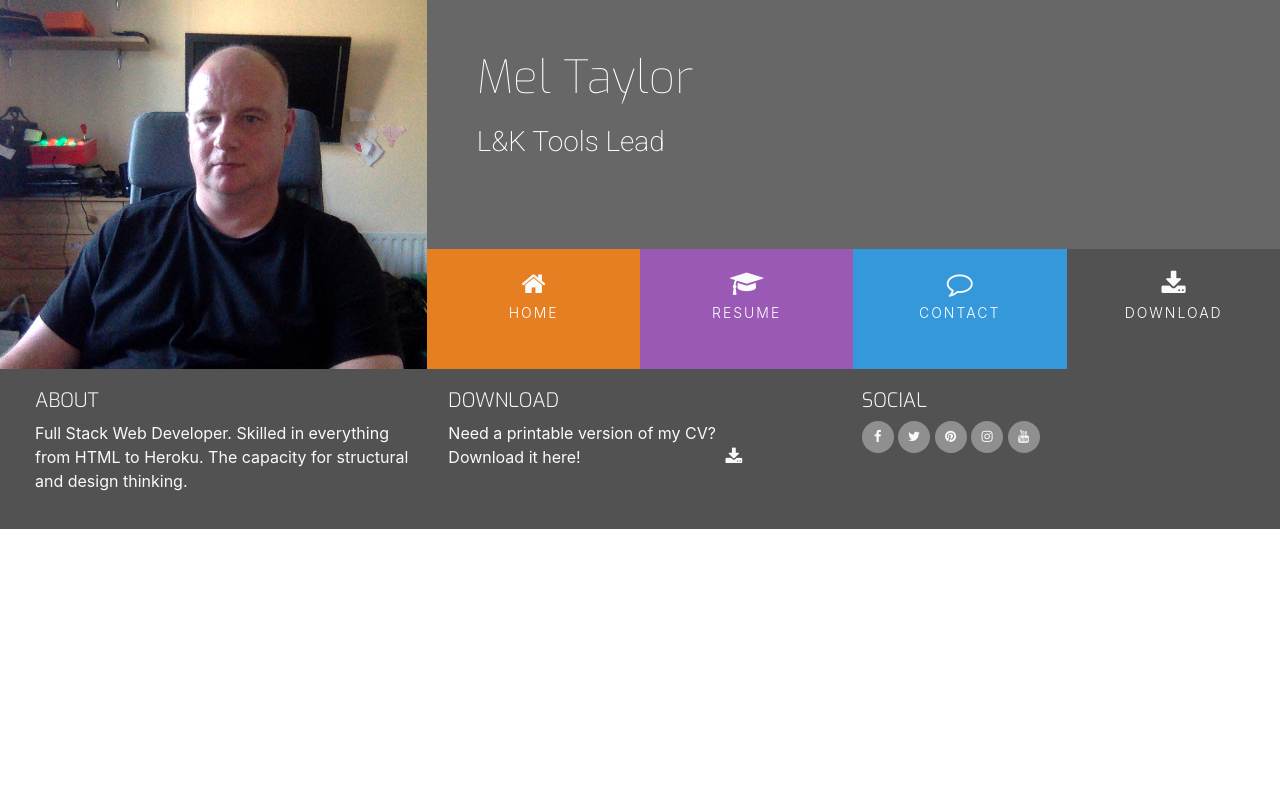
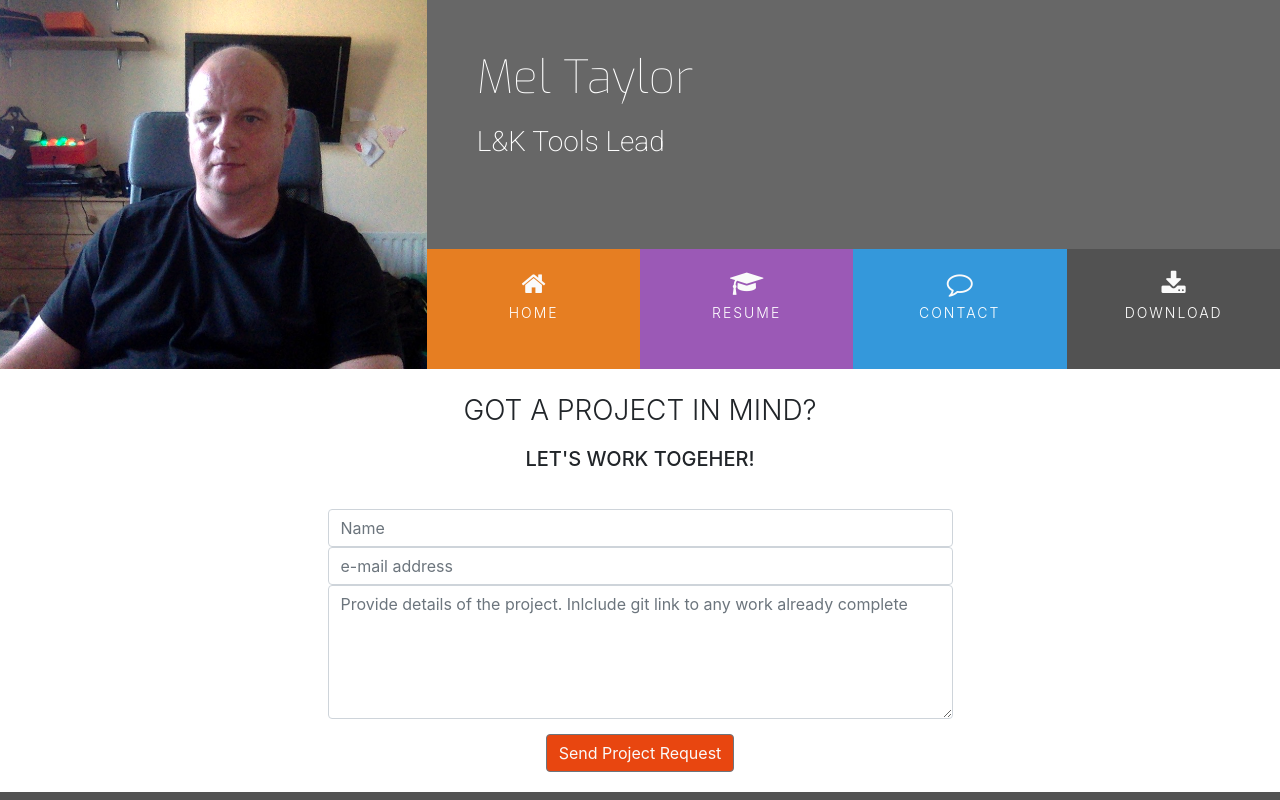
Before and after one commit to meltaylor78/UCD_resume, a plain HTML site: page contact.html in a window 1280 px wide. Shown: the top 800 px of the page. Drawn offline with nearby package versions, Linux system fonts and the light colour scheme.

Commit message:
Updated the contact.html page, added form to submit project idea. Contact.html page complete

```diff
--- a/assets/css/style.css
+++ b/assets/css/style.css
@@ -22,6 +22,9 @@
 .bg-color-personal-info{
     background-color: #f4f4f4;
 }
+.bg-color-contact{
+    background-color: #fff;
+    }
 /* ------ Speical paddings / marginbs / text ------ */
 h1, h2, h3, h4 {
     margin: 0;
@@ -273,3 +276,30 @@ footer{
 .history-itme{
     margin-bottom: 30px;
 }
+/* ------ Contact Form ------ */
+.contact-heading{
+    font-family: "Exo" sans-serif;
+    font-weight: 300;
+    margin-top: 25px;
+    margin-bottom: 20px;
+}
+.center-form{
+    padding-top: 10px;
+    margin: 0 auto;
+    max-width: 70%;
+}
+button[type="submit"]{
+    margin-top: 15px;
+    margin-bottom: 20px;
+    color: #fafafa;
+    background-color: #e84610;
+}
+/* ------ Media Query ------ */
+@media(min-width: 992px){
+    .center-form{
+    padding-top: 30px;
+    min-height: 240px;
+    margin: 0 auto;
+    max-width: 50%;
+}
+}
--- a/contact.html
+++ b/contact.html
@@ -43,7 +43,26 @@
         </div>
     </header>
     <section>
-
+    <div class="container-fluid">
+        <div class="row bg-color-contact">
+            <div class="col">
+                <h3 class="contact-heading uppercase text-center">Got a project in mind?</h3>
+                <h5 class="uppercase text-center">Let's work togeher!</h5>
+                <div class="center-form">
+                    <form>
+                        <input type="text" name="name" id="fullname" class="form-control" placeholder="Name" required >
+                        <input type="text" name="email" id="emailaddress" class="form-control" placeholder="e-mail address" required >
+                        <textarea name="projectsummary" id="projectsummary" rows="5" class="form-control" placeholder="Provide details of the project. Inlclude git link to any work already complete" required></textarea>
+                        <div class="form-row text-center">
+                            <div class="col">
+                                <button class="btn btn-secondary" type="submit">Send Project Request</button>
+                            </div>
+                        </div>
+                    </form>
+                </div>
+            </div>
+        </div>
+    </div>
     </section>
     <footer class="container-fluid">
         <div id="footer-details" class="row">
```
